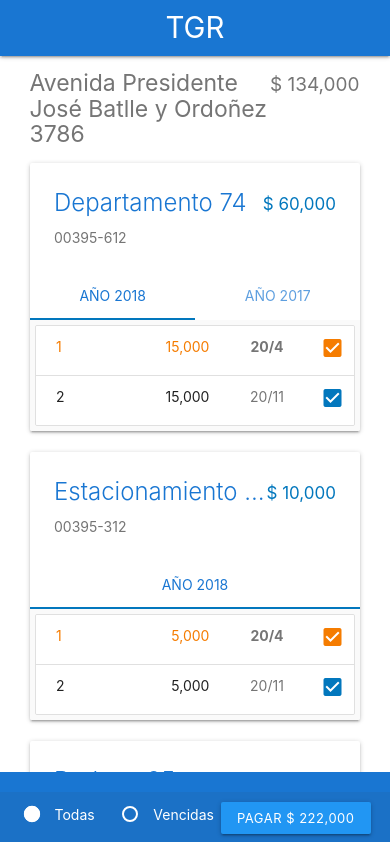
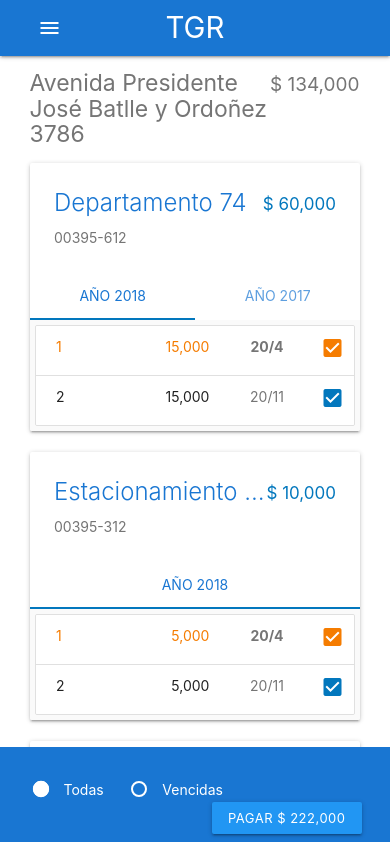
Before and after one commit to sfigueroam/contribuciones-front, an Angular app: page /contribuciones in a window 390 px wide. Shown: the top 842 px of the page. Built offline with nearby package versions, Linux system fonts and the light colour scheme.

Commit message:
ADD: header como componente, eliminar sombreado del footer, se agrega menu para mobile

```diff
--- a/src/app/app.component.html
+++ b/src/app/app.component.html
@@ -1,23 +1,4 @@
-<header class="navbar-fixed">
-  <nav>
-    <div class="nav-wrapper container">
-      <a href="#" class="brand-logo center">TGR</a>
-      <ul id="nav-mobile1" class="left hide-on-med-and-down">
-        <li><a routerLink="/contribuciones">Contribuciones</a></li>
-        <li><a routerLink="/certificados">Certificados</a></li>
-      </ul>
-      <ul id="nav-mobile2" class="right hide-on-med-and-down">
-        <li>
-          <a href="#">
-            <span>
-              <i class="material-icons">account_circle</i>
-            </span>
-          </a>
-        </li>
-      </ul>
-    </div>
-  </nav>
-</header>
+<app-header></app-header>
 <main>
   <router-outlet></router-outlet>
 </main>
--- a/src/app/app.component.ts
+++ b/src/app/app.component.ts
@@ -1,4 +1,4 @@
-import { Component } from '@angular/core';
+import {Component} from '@angular/core';
 
 @Component({
   selector: 'app-root',
--- a/src/app/app.module.ts
+++ b/src/app/app.module.ts
@@ -5,12 +5,14 @@ import {AppComponent} from './app.component';
 import {ContribucionesPaso1Component} from './contribuciones-paso1/contribuciones-paso1.component';
 import {AppRoutingModule} from './app-routing.module';
 import {CertificadosComponent} from './certificados/certificados.component';
+import { HeaderComponent } from './header/header.component';
 
 @NgModule({
   declarations: [
     AppComponent,
     ContribucionesPaso1Component,
-    CertificadosComponent
+    CertificadosComponent,
+    HeaderComponent
   ],
   imports: [
     BrowserModule,
--- a/src/app/contribuciones-paso1/contribuciones-paso1.component.html
+++ b/src/app/contribuciones-paso1/contribuciones-paso1.component.html
@@ -46,7 +46,7 @@
   </div>
 </div>
 <div class="page-footer payment-footer">
-  <div class="footer-copyright">
+  <div class="footer-contribution">
     <div class="container">
       <span class="quotes-types">
         <label>
--- a/src/app/contribuciones-paso1/contribuciones-paso1.component.scss
+++ b/src/app/contribuciones-paso1/contribuciones-paso1.component.scss
@@ -93,3 +93,7 @@
   font-size: 17px;
   color: $secondary-text-color;
 }
+.footer-contribution{
+  display: flex;
+  padding: 10px 10px;
+}
--- a/src/app/contribuciones-paso1/contribuciones-paso1.component.ts
+++ b/src/app/contribuciones-paso1/contribuciones-paso1.component.ts
@@ -1,4 +1,4 @@
-import {AfterViewInit, Component, ElementRef, OnInit, QueryList, ViewChild, ViewChildren} from '@angular/core';
+import {AfterViewInit, Component, OnInit} from '@angular/core';
 import {Contribution, Expiration, Property, Quote} from '../modelo';
 import * as M from 'materialize-css';
 
--- /dev/null
+++ b/src/app/header/header.component.html
@@ -0,0 +1,28 @@
+<header>
+  <div class="navbar-fixed">
+    <nav>
+      <div class="nav-wrapper container">
+        <a href="#" class="brand-logo center">TGR</a>
+        <a href="#" data-target="mobile-demo" class="sidenav-trigger"><i class="material-icons">menu</i></a>
+        <ul class="left hide-on-med-and-down">
+          <li><a routerLink="/contribuciones">Contribuciones</a></li>
+          <li><a routerLink="/certificados">Certificados</a></li>
+        </ul>
+        <ul class="right hide-on-med-and-down">
+          <li>
+            <a href="#">
+            <span>
+              <i class="material-icons">account_circle</i>
+            </span>
+            </a>
+          </li>
+        </ul>
+      </div>
+    </nav>
+  </div>
+  <ul #sidenav class="sidenav" id="mobile-demo">
+    <li><a routerLink="/contribuciones">Contribuciones</a></li>
+    <li><a routerLink="/certificados">Certificados</a></li>
+    <li><a routerLink="/certificados">Logout</a></li>
+  </ul>
+</header>
--- /dev/null
+++ b/src/app/header/header.component.ts
@@ -0,0 +1,27 @@
+import {AfterViewInit, Component, ElementRef, OnInit, ViewChild} from '@angular/core';
+import * as M from 'materialize-css';
+
+@Component({
+  selector: 'app-header',
+  templateUrl: './header.component.html',
+  styleUrls: ['./header.component.css']
+})
+export class HeaderComponent implements OnInit, AfterViewInit{
+
+  @ViewChild('sidenav') viewChildren: ElementRef;
+
+  constructor() { }
+
+  ngOnInit() {
+  }
+
+  ngAfterViewInit() {
+
+    console.log(this.viewChildren.nativeElement);
+
+    M.AutoInit();
+    let instance = M.Sidenav.init(this.viewChildren.nativeElement, {});
+    console.log(instance);
+  }
+
+}
```
Also changed, not shown: src/app/header/header.component.css (added).
